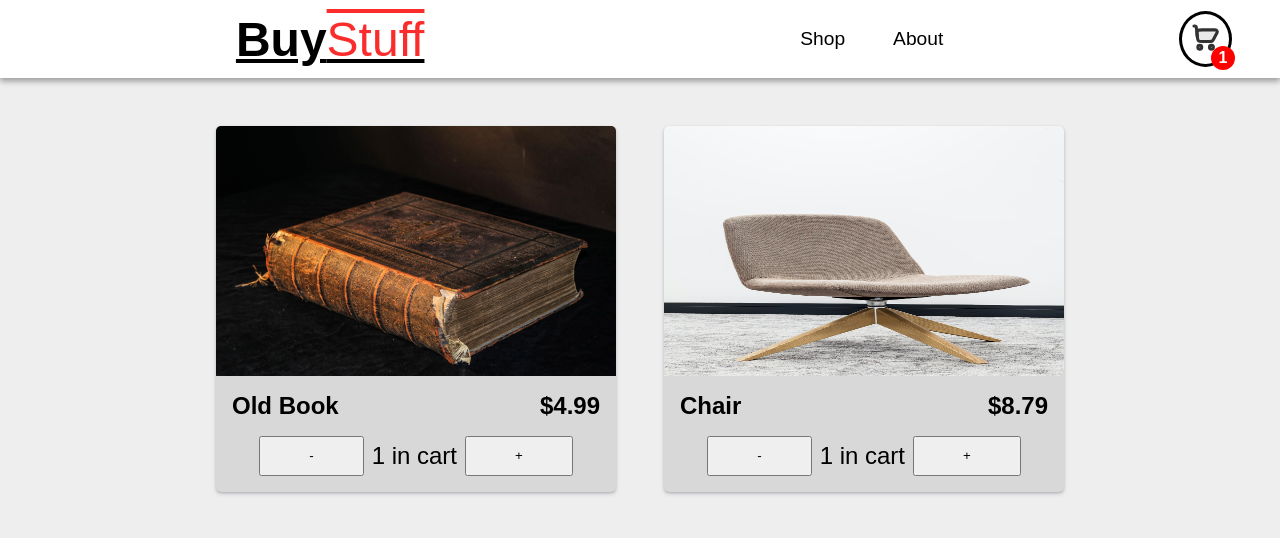
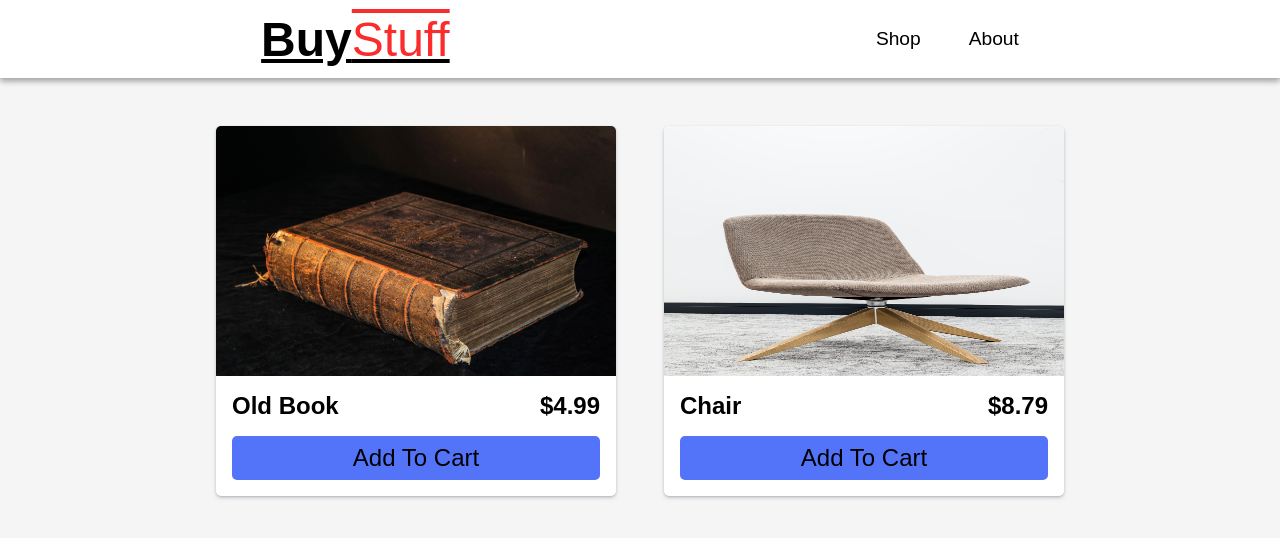
Before and after one commit to Nudd3/shopping-cart-old, a React (Create React App) app: page /shop in a window 1280 px wide. Shown: the top 538 px of the page. Built offline with nearby package versions, Linux system fonts and the light colour scheme; grey boxes are pictures that could not be loaded; a web font is replaced by a local one.

Commit message:
created context ShoppingCartContext

```diff
--- a/src/App.js
+++ b/src/App.js
@@ -1,4 +1,5 @@
 import './App.scss';
+import { ShoppingCartProvider } from './context/shoppingCartContext';
 
 import { Routes, Route } from 'react-router-dom';
 import { Navbar } from './components/Navbar';
@@ -9,7 +10,7 @@ import { About } from './pages/About';
 
 function App() {
   return (
-    <>
+    <ShoppingCartProvider>
       <Navbar />
       <div className='App'>
         <Routes>
@@ -18,7 +19,7 @@ function App() {
           <Route path='/about' element={<About />} />
         </Routes>
       </div>
-    </>
+    </ShoppingCartProvider>
   );
 }
 
--- a/src/App.scss
+++ b/src/App.scss
@@ -9,6 +9,7 @@
 
 body {
   background-color: #eee;
+  background-color: whitesmoke;
 }
 
 .App {
@@ -133,6 +134,7 @@ nav {
 .item-card {
   overflow: hidden;
   background-color: #d8d8d8;
+  background-color: white;
   display: flex;
   flex-direction: column;
   position: relative;
@@ -194,11 +196,24 @@ nav {
         gap: 0.5rem;
 
         button {
-          padding: 0.65rem 3rem;
+          padding: 0.4rem 1rem;
+          font-size: 1.5rem;
+          background-color: hsl(228, 93%, 65%);
+          border: none;
+          border-radius: 5px;
+
+          &:hover {
+            background-color: hsl(228, 100%, 59%);
+            cursor: pointer;
+          }
         }
 
         div {
-          font-size: 1.5rem;
+          font-size: 1.7rem;
+          span {
+            font-size: 1.2rem;
+            color: rgb(175, 175, 175);
+          }
         }
       }
 
--- a/src/components/Navbar.js
+++ b/src/components/Navbar.js
@@ -1,7 +1,10 @@
 import { Link } from 'react-router-dom';
+import { useShoppingCart } from '../context/shoppingCartContext';
 
 export const Navbar = () => {
-  const cartQuantity = 1; // Temporary
+
+  const { cartQuantity } = useShoppingCart();
+
   return (
     <div className='navbar'>
       <nav>
--- a/src/components/ShopItem.js
+++ b/src/components/ShopItem.js
@@ -1,6 +1,12 @@
+import { useShoppingCart } from '../context/shoppingCartContext';
+
 export const ShopItem = ({ id, name, price, imgUrl }) => {
 
-  const quantity = 1;
+  const {
+    cartQuantity,
+  } = useShoppingCart();
+
+  const quantity = cartQuantity;
 
   return (
     <div className='item-card'>
@@ -18,7 +24,7 @@ export const ShopItem = ({ id, name, price, imgUrl }) => {
           ):(
             <div className='item-card-body-lower-alternative'>
               <button>-</button>
-              <div><span>{quantity} in cart</span></div>
+              <div>{quantity}<span> in cart</span></div>
               <button>+</button>
             </div>
           )
--- /dev/null
+++ b/src/context/shoppingCartContext.js
@@ -0,0 +1,30 @@
+import { createContext, useContext, useState } from 'react';
+
+const ShoppingCartContext = createContext({});
+
+// This is a Custom Hook
+export const useShoppingCart = () => {
+  return useContext(ShoppingCartContext);
+};
+
+// A Provider that provides the values we need
+// as well as do all the code for rendering the shopping cart
+
+// Functions needed:
+//  getItemQuantity
+//  increaseCartQuantity
+//  decreaseCartQuantity
+//  removeFromCart
+export const ShoppingCartProvider = ( { children } ) => {
+
+  const [cartItems, setCardItems] = useState( [] ) // Store the items
+
+  const cartQuantity = cartItems.length;
+
+  return (
+    <ShoppingCartContext.Provider value={{cartQuantity}}>
+      { children }
+    </ShoppingCartContext.Provider>
+  )
+
+}
```
